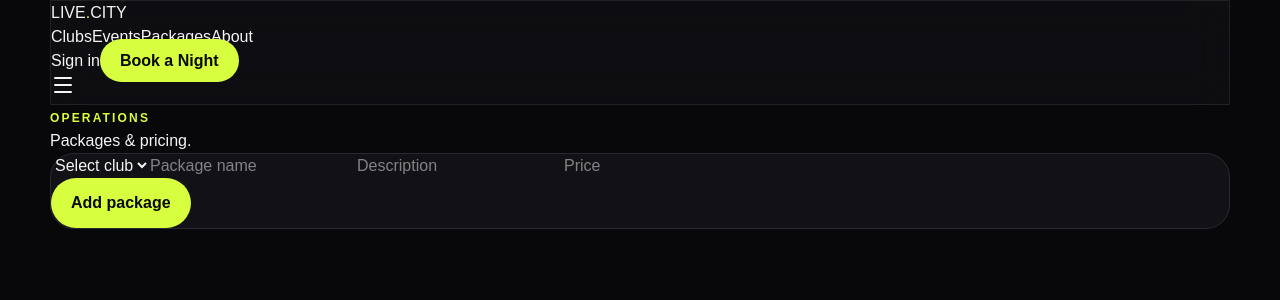
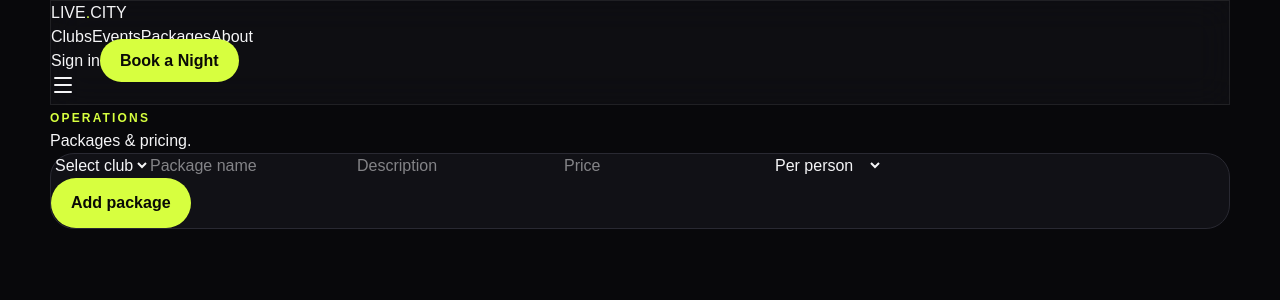
Before and after one commit to manpreet1singh2/club-booking-site, a Next.js app: page /admin/packages in a window 1280 px wide. Shown: the top 300 px of the page. Built offline with nearby package versions, Linux system fonts and the light colour scheme; no server answers.

Commit message:
Add package pricing mode controls

```diff
--- a/app/admin/packages/page.tsx
+++ b/app/admin/packages/page.tsx
@@ -2,12 +2,12 @@
 import {useEffect,useState} from "react";
 type P={id:string;name:string;description:string|null;price:string;active:boolean;club:{id:string;name:string};_count:{bookings:number}}; type C={id:string;name:string};
 export default function PackagesAdmin(){
- const [rows,setRows]=useState<P[]>([]),[clubs,setClubs]=useState<C[]>([]),[form,setForm]=useState({clubId:"",name:"",description:"",price:""});
+ const [rows,setRows]=useState<P[]>([]),[clubs,setClubs]=useState<C[]>([]),[form,setForm]=useState({clubId:"",name:"",description:"",price:"",pricing:"PER_PERSON"});
  const load=()=>fetch("/api/admin/packages").then(r=>r.ok?r.json():[]).then(setRows); useEffect(()=>{load();fetch("/api/admin/clubs").then(r=>r.ok?r.json():[]).then(setClubs)},[]);
  async function add(){if(!form.clubId||!form.name||!form.price)return;await fetch("/api/admin/packages",{method:"POST",headers:{"Content-Type":"application/json"},body:JSON.stringify(form)});setForm({clubId:"",name:"",description:"",price:""});load();}
  async function toggle(p:P){await fetch("/api/admin/packages/"+p.id,{method:"PATCH",headers:{"Content-Type":"application/json"},body:JSON.stringify({...p,clubId:p.club.id,active:!p.active})});load();}
  return <main className="pt-32 pb-20"><div className="container"><span className="eyebrow">Operations</span><h1 className="text-5xl font-black mt-3">Packages & pricing.</h1>
- <div className="card p-6 mt-10"><div className="grid md:grid-cols-4 gap-3"><select className="input" value={form.clubId} onChange={e=>setForm({...form,clubId:e.target.value})}><option value="">Select club</option>{clubs.map(c=><option key={c.id} value={c.id}>{c.name}</option>)}</select><input className="input" placeholder="Package name" value={form.name} onChange={e=>setForm({...form,name:e.target.value})}/><input className="input" placeholder="Description" value={form.description} onChange={e=>setForm({...form,description:e.target.value})}/><input className="input" placeholder="Price" type="number" value={form.price} onChange={e=>setForm({...form,price:e.target.value})}/></div><button className="btn-primary mt-4" onClick={add}>Add package</button></div>
- <div className="grid md:grid-cols-3 gap-4 mt-6">{rows.map(p=><div className="card p-6" key={p.id}><h2 className="font-black text-xl">{p.name}</h2><p className="muted mt-2">{p.club.name}</p><p className="text-2xl font-black mt-4">₹{p.price}</p><p className="muted text-sm mt-2">{p._count.bookings} bookings</p><button className="btn-secondary text-sm mt-5" onClick={()=>toggle(p)}>{p.active?"Deactivate":"Activate"}</button></div>)}</div>
+ <div className="card p-6 mt-10"><div className="grid md:grid-cols-4 gap-3"><select className="input" value={form.clubId} onChange={e=>setForm({...form,clubId:e.target.value})}><option value="">Select club</option>{clubs.map(c=><option key={c.id} value={c.id}>{c.name}</option>)}</select><input className="input" placeholder="Package name" value={form.name} onChange={e=>setForm({...form,name:e.target.value})}/><input className="input" placeholder="Description" value={form.description} onChange={e=>setForm({...form,description:e.target.value})}/><input className="input" placeholder="Price" type="number" value={form.price} onChange={e=>setForm({...form,price:e.target.value})}/><select className="input" value={form.pricing} onChange={e=>setForm({...form,pricing:e.target.value})}><option value="PER_PERSON">Per person</option><option value="FLAT">Flat package</option></select></div><button className="btn-primary mt-4" onClick={add}>Add package</button></div>
+ <div className="grid md:grid-cols-3 gap-4 mt-6">{rows.map(p=><div className="card p-6" key={p.id}><h2 className="font-black text-xl">{p.name}</h2><p className="muted mt-2">{p.club.name}</p><p className="text-2xl font-black mt-4">₹{p.price}</p><p className="muted text-sm mt-2">{p._count.bookings} bookings · {p.pricing==="FLAT"?"Flat":"Per person"}</p><button className="btn-secondary text-sm mt-5" onClick={()=>toggle(p)}>{p.active?"Deactivate":"Activate"}</button></div>)}</div>
  </div></main>
 }
```
